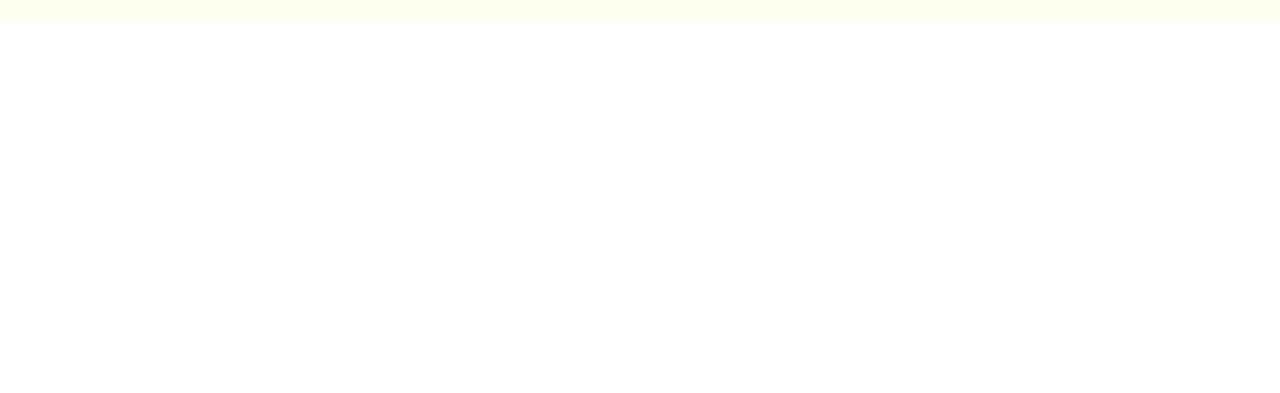
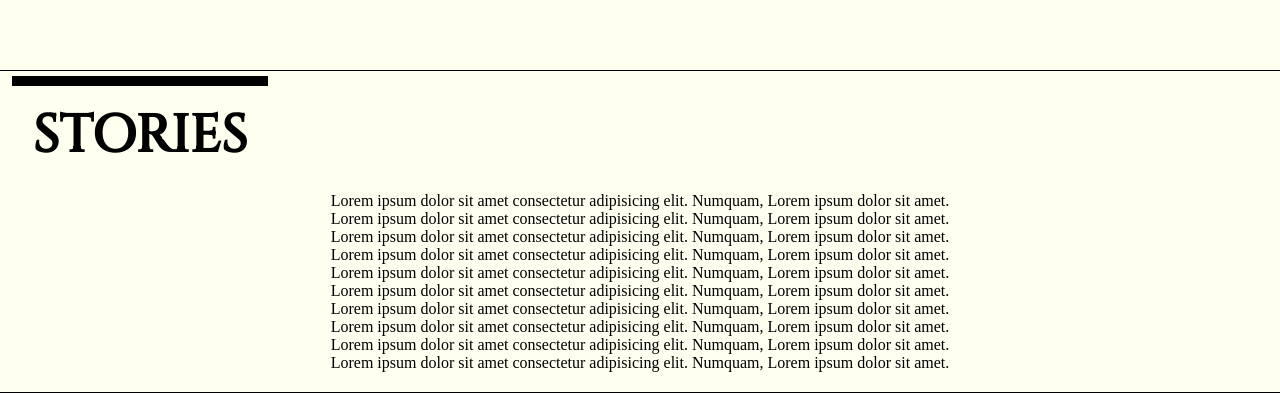
Before and after one commit to himangi25tech/NewzBazaar, a plain HTML site: page index.html in a window 1280 px wide. Shown: the part 3749-4142 px from the top of the page. Before the commit the page ends 3769 px from the top, so only its background shows below. Drawn offline with nearby package versions, Linux system fonts and the light colour scheme.

Commit message:
change-16

```diff
--- a/CSS/style.css
+++ b/CSS/style.css
@@ -1089,3 +1089,35 @@ nav menuitem {
    font-family: 'Nanum Myeongjo', serif;
 
 }
+
+
+/* div for more stories */
+
+#more-stories
+{
+   display: flex;
+   flex-direction: column;
+   position: relative;
+   margin-top: 50px;
+   border-top: 1px solid black;
+   border-bottom: 1px solid black;
+   width: 100%;
+   align-items: center;
+   justify-content: center;
+   /* border-top: 5px solid black; */
+   padding: 20px 20px;
+}
+
+#more-title
+{
+   margin-left: -1000px;
+   padding: 20px 20px;
+   padding-top: 0px;
+   /* border: 2px solid rebeccapurple; */
+   border-top: 10px solid black;
+   margin-top: -15px;
+   padding-top: 15px;
+   font-size: 45px;
+   font-family: 'Cinzel', serif;
+   font-weight: lighter;
+}
--- a/index.html
+++ b/index.html
@@ -14,6 +14,7 @@
     <link href="https://fonts.googleapis.com/css2?family=Spartan:wght@200&display=swap" rel="stylesheet">
     <link rel="stylesheet" href="https://cdnjs.cloudflare.com/ajax/libs/font-awesome/4.7.0/css/font-awesome.min.css">
     <link href="https://fonts.googleapis.com/css2?family=Julius+Sans+One&display=swap" rel="stylesheet">
+    <link href="https://fonts.googleapis.com/css2?family=Cinzel&display=swap" rel="stylesheet">
     <script src="/JS/script.js"></script>
 </head>
 
@@ -416,13 +417,78 @@
             <div class="container-11" id="big-story">
                 <div class="container-13" id="big-head">Lorem, ipsum dolor sit amet consectetur adipisicing.</div>
                 <div class="container-13" id="big-img"></div>
-                <div class="container-13" id="big-content"><a href="#">Lorem ipsum dolor sit amet consectetur adipisicing elit.
-                    Similique dolorum ea provident suscipit id mollitia sit numquam voluptates delectus illum. Lorem
-                    ipsum dolor sit amet consectetur, adipisicing elit. Ipsa mollitia ex odit, quaerat ratione
-                    reprehenderit! Lorem ipsum dolor sit amet consectetur adipisicing elit. Minus voluptatem tempora
-                    saepe quidem blanditiis necessitatibus iste soluta aspernatur accusantium cum?</a> </div>
+                <div class="container-13" id="big-content"><a href="#">Lorem ipsum dolor sit amet consectetur
+                        adipisicing elit.
+                        Similique dolorum ea provident suscipit id mollitia sit numquam voluptates delectus illum. Lorem
+                        ipsum dolor sit amet consectetur, adipisicing elit. Ipsa mollitia ex odit, quaerat ratione
+                        reprehenderit! Lorem ipsum dolor sit amet consectetur adipisicing elit. Minus voluptatem tempora
+                        saepe quidem blanditiis necessitatibus iste soluta aspernatur accusantium cum?</a> </div>
             </div>
         </div>
+
+        <!-- Div for more stories -->
+        <div id="more-stories">
+            <div id="more-title">
+                <h3>STORIES</h3>
+            </div>
+            <div class="container-14" id="">
+                <div class="stories-section">
+                    <div class="story-img-1"></div>
+                    <div class="container-15">Lorem ipsum dolor sit amet consectetur adipisicing elit. Numquam, Lorem
+                        ipsum dolor sit amet.</div>
+                </div>
+                <div class="stories-section">
+                    <div class="story-img-1"></div>
+                    <div class="container-15">Lorem ipsum dolor sit amet consectetur adipisicing elit. Numquam, Lorem
+                        ipsum dolor sit amet.</div>
+                </div>
+                <div class="stories-section">
+                    <div class="story-img-1"></div>
+                    <div class="container-15">Lorem ipsum dolor sit amet consectetur adipisicing elit. Numquam, Lorem
+                        ipsum dolor sit amet.</div>
+                </div>
+                <div class="stories-section">
+                    <div class="story-img-1"></div>
+                    <div class="container-15">Lorem ipsum dolor sit amet consectetur adipisicing elit. Numquam, Lorem
+                        ipsum dolor sit amet.</div>
+                </div>
+                <div class="stories-section">
+                    <div class="story-img-1"></div>
+                    <div class="container-15">Lorem ipsum dolor sit amet consectetur adipisicing elit. Numquam, Lorem
+                        ipsum dolor sit amet.</div>
+                </div>
+            </div>
+            <div class="container-14" id="">
+                <div class="stories-section">
+                    <div class="story-img-1"></div>
+                    <div class="container-15">Lorem ipsum dolor sit amet consectetur adipisicing elit. Numquam, Lorem
+                        ipsum dolor sit amet.</div>
+                </div>
+                <div class="stories-section">
+                    <div class="story-img-1"></div>
+                    <div class="container-15">Lorem ipsum dolor sit amet consectetur adipisicing elit. Numquam, Lorem
+                        ipsum dolor sit amet.</div>
+                </div>
+                <div class="stories-section">
+                    <div class="story-img-1"></div>
+                    <div class="container-15">Lorem ipsum dolor sit amet consectetur adipisicing elit. Numquam, Lorem
+                        ipsum dolor sit amet.</div>
+                </div>
+                <div class="stories-section">
+                    <div class="story-img-1"></div>
+                    <div class="container-15">Lorem ipsum dolor sit amet consectetur adipisicing elit. Numquam, Lorem
+                        ipsum dolor sit amet.</div>
+                </div>
+                <div class="stories-section">
+                    <div class="story-img-1"></div>
+                    <div class="container-15">Lorem ipsum dolor sit amet consectetur adipisicing elit. Numquam, Lorem
+                        ipsum dolor sit amet.</div>
+                </div>
+            </div>
+        </div>
+
+
+
         <div id="national-weather"></div>
 
     </section>
```
